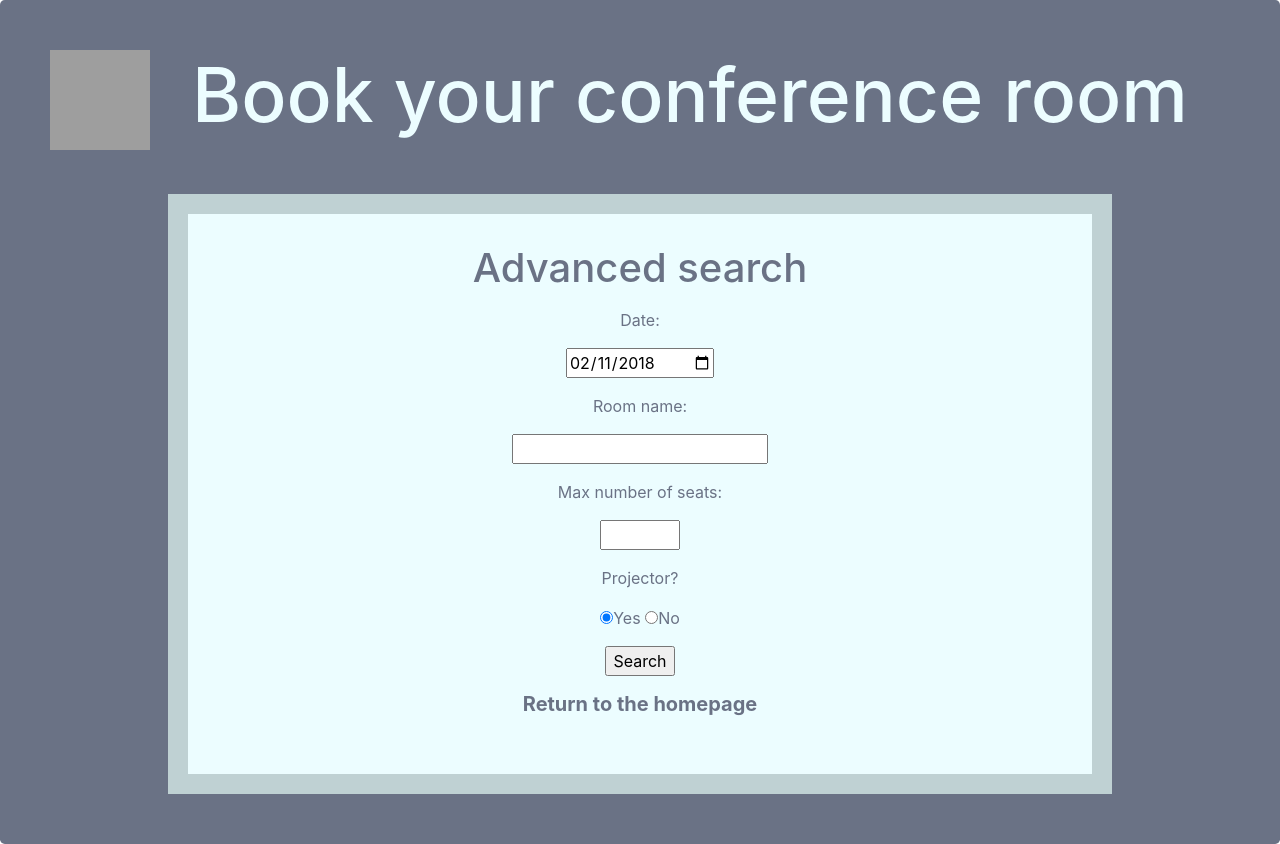
After one commit to jakubtober/conference-rooms-booking, a Django app: a page that uses booking_engine/templates/search.html in a window 1280 px wide. The commit adds this page. Run offline with Django 3.2, Linux system fonts and the light colour scheme; some libraries are stand-ins or nearby versions; grey boxes are pictures that could not be loaded.

Commit message:
Search + validation added

```diff
--- a/booking_engine/book_conference/views.py
+++ b/booking_engine/book_conference/views.py
@@ -1,11 +1,56 @@
+# Create your views here.
+from django.views import View
+from django.db.models import Q
 from django.http import HttpResponse
 from django.shortcuts import render
 from book_conference.models import Room, Booking
 from datetime import datetime
 
-# Create your views here.
-from django.views import View
-from django.views.decorators.csrf import csrf_exempt
+
+class RoomSearch(View):
+    def get(self, request):
+        date = datetime.today().strftime('%Y-%m-%d')
+
+        return render(request, 'search.html', {
+            'date': date,
+        })
+
+    def post(self, request):
+        return HttpResponse('Sorry, POST no good...')
+
+
+class SearchResults(View):
+    def get(self, request):
+        rooms = []
+        user_date = request.GET.get('user_date')
+        date = datetime.strptime(user_date, '%Y-%m-%d').strftime('%Y-%m-%d')
+        date_is_past = False
+        user_seats = int(request.GET.get('seats'))
+        room_name = request.GET.get('name')
+        has_projector = request.GET.get('projector')
+        projector = False
+
+        if has_projector == 'yes':
+            projector = True
+
+        if date < datetime.today().strftime('%Y-%m-%d'):
+            date = datetime.today().strftime('%Y-%m-%d')
+            date_is_past = True
+
+        rooms_matching_name = Room.objects.all().filter(Q(name__icontains=room_name), Q(seats__gte=user_seats), Q(projector=projector))
+
+        for room in rooms_matching_name:
+            if not room.is_booked(date) and not date_is_past:
+                rooms.append(room)
+
+        return render(request, 'search_results.html', {
+            'date': date,
+            'date_is_past': date_is_past,
+            'rooms': rooms,
+        })
+
+    def post(self, request):
+        pass
 
 
 class Rooms(View):
@@ -22,7 +67,6 @@ class Rooms(View):
                 booked_rooms.append(room)
             else:
                 not_booked_rooms.append(room)
-
 
         return render(request, 'rooms.html', {
             'date': date,
@@ -59,6 +103,7 @@ class Rooms(View):
             'not_booked_rooms': not_booked_rooms,
         })
 
+
 class RoomDetails(View):
     def get(self, request, room_id):
         room_id = int(room_id)
@@ -73,6 +118,7 @@ class RoomDetails(View):
     def post(self, room_id):
         pass
 
+
 class NewRoom(View):
     def get(self, request):
         new_room = []
@@ -80,20 +126,36 @@ class NewRoom(View):
             'new_room': new_room,
         })
 
-
     def post(self, request):
-
+        new_room = []
         has_projector = False
         name_of_the_new_room = request.POST.get('name')
-        new_room_capacity = int(request.POST.get('seats'))
+        new_room_capacity = 0
+
+        name_error = False
+        seats_error = False
+
+        if request.POST.get('seats'):
+            new_room_capacity = int(request.POST.get('seats'))
+        else:
+            seats_error = True
+
+        if new_room_capacity <= 0:
+            seats_error = True
+
+        if name_of_the_new_room.isspace() or name_of_the_new_room == '':
+            name_error = True
 
         if request.POST.get('projector') == 'yes':
             has_projector = True
 
-        new_room = Room.objects.create(name=name_of_the_new_room, seats=new_room_capacity, projector=has_projector)
+        if not name_error and not seats_error:
+            new_room = Room.objects.create(name=name_of_the_new_room, seats=new_room_capacity, projector=has_projector)
 
         return render(request, 'new_room.html', {
             'new_room': new_room,
+            'name_error': name_error,
+            'seats_error': seats_error,
         })
 
 
@@ -101,7 +163,6 @@ class DeleteRoom(View):
     def get(self, request, room_id):
         room_id = int(room_id)
         room = Room.objects.get(id=room_id)
-        print(room_id)
 
 
         return render(request, 'delete_room.html', {
@@ -151,7 +212,7 @@ class ModifyRoom(View):
         new_room_name = str(request.POST.get('name'))
         new_room_capacity = int(request.POST.get('seats'))
 
-        if new_room_name.isspace() and not new_room_name == '':
+        if new_room_name.isspace() or new_room_name == '':
             name_error = True
 
         if new_room_capacity <= 0:
@@ -179,7 +240,14 @@ class NewBooking(View):
     def get(self, request, room_id):
         room_id = int(room_id)
         room = Room.objects.get(id=room_id)
-        date = datetime.today().strftime("%Y-%m-%d")
+
+        user_date = request.GET.get('date')
+
+        if user_date != None:
+            date = datetime.strptime(user_date, '%Y-%m-%d').strftime('%Y-%m-%d')
+        else:
+            date = datetime.today().strftime("%Y-%m-%d")
+
         bookings = room.bookings.filter(date__gte=datetime.today())
 
         return render(request, 'new_booking.html', {
--- a/booking_engine/booking_engine/urls.py
+++ b/booking_engine/booking_engine/urls.py
@@ -15,11 +15,13 @@ Including another URLconf
 """
 from django.conf.urls import url
 from django.contrib import admin
-from book_conference.views import Rooms, NewRoom, RoomDetails, NewBooking, DeleteRoom, ModifyRoom
+from book_conference.views import Rooms, NewRoom, RoomDetails, NewBooking, DeleteRoom, ModifyRoom, RoomSearch, SearchResults
 
 urlpatterns = [
     url(r'^admin/', admin.site.urls),
+    url(r'^search/', SearchResults.as_view(), name='search_results'),
     url(r'^rooms/', Rooms.as_view(), name='rooms'),
+    url(r'^room_search/', RoomSearch.as_view(), name='search'),
     url(r'^room/new/', NewRoom.as_view(), name='new_room'),
     url(r'^room/delete/(?P<room_id>\d+)/', DeleteRoom.as_view(), name='delete_room'),
     url(r'^room/modify/(?P<room_id>\d+)/', ModifyRoom.as_view(), name='modify_room'),
--- a/booking_engine/templates/rooms.html
+++ b/booking_engine/templates/rooms.html
@@ -10,6 +10,7 @@
             {% csrf_token %}
             <input type="date" value="{{ date }}" name="user_date"></label>
             <input type="submit" value="Reresh">
+            <p><a href="{% url 'search' %}">Advanced search</a></p>
         </form>
 
         {% if date_is_past %}
@@ -17,7 +18,7 @@
         {% endif %}
 
         <div class="container">
-            <p><h2 class="text-center">Rooms status on {{ date }}</h2></p>
+            <p><h2 class="text-center">All rooms on {{ date }}</h2></p>
                 <table class="table table-condensed text-center">
                     <tr>
                         <th><h5><strong>Room name</strong></h5></th>
@@ -33,7 +34,7 @@
                             <a style="margin-left: 15px;" href="{% url 'modify_room' room_id=room.id %}" title="Click to edit">&#9998;</a>
                             <a href="{% url 'delete_room' room_id=room.id %}" title="Click to delete">&#10005;</a>
                         </td>
-                        <td><strong><font color="red"> No available</font></strong></td>
+                        <td><strong><font color="red"> Not available</font></strong></td>
                     </tr>
 
                     {% else %}
--- /dev/null
+++ b/booking_engine/templates/search.html
@@ -0,0 +1,29 @@
+{% extends "base.html" %}
+
+{% block content %}
+<style>
+    tr:hover {background-color: #bfd1d3;}
+</style>
+
+    <h1 class="text-center"><p>Advanced search</p></h1>
+
+        <form class="text-center" action="/search/" method="GET">
+            {% csrf_token %}
+            <p>Date:</p>
+            <p><input type="date" value="{{ date }}" name="user_date" required></p>
+            <p>Room name:</p>
+            <p><input type="text" name="name"></p>
+            <p>Max number of seats:</p>
+            <p><input type="number" style="width: 5em" name="seats" min="1" max="1000" required></p>
+
+            <p>Projector?</p>
+            <p>
+                <input type="radio" name="projector" value="yes" checked>Yes</input>
+                <input type="radio" name="projector" value="no">No</input>
+            </p>
+            <p><input type="submit" value="Search"></p>
+        </form>
+
+<a href="{% url 'rooms' %}"><h5><strong>Return to the homepage</strong></h5></a>
+
+{% endblock %}
```
Also changed, not shown: booking_engine/templates/new_room.html (+12 -2 lines), booking_engine/templates/search_results.html (added, +53 -0 lines).
